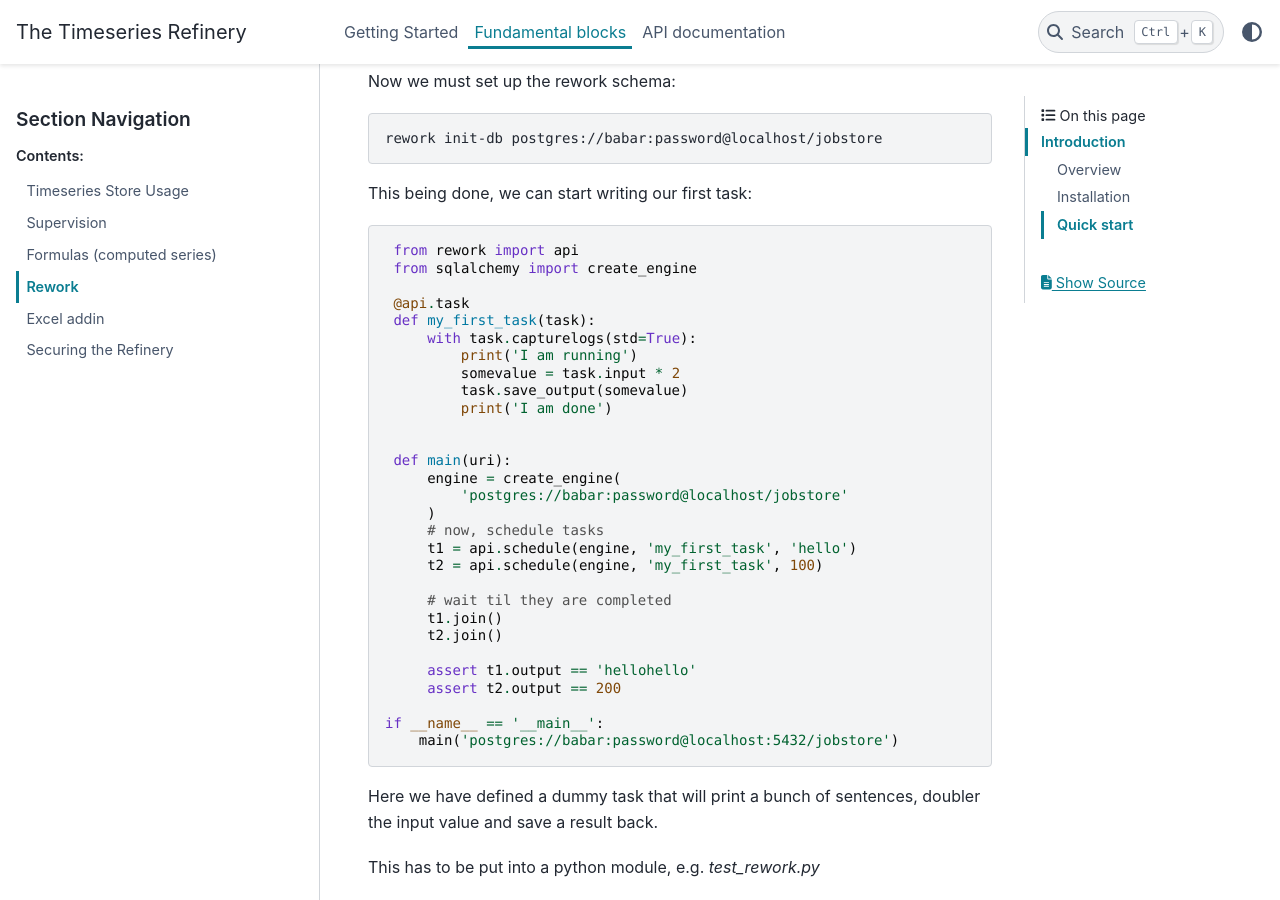
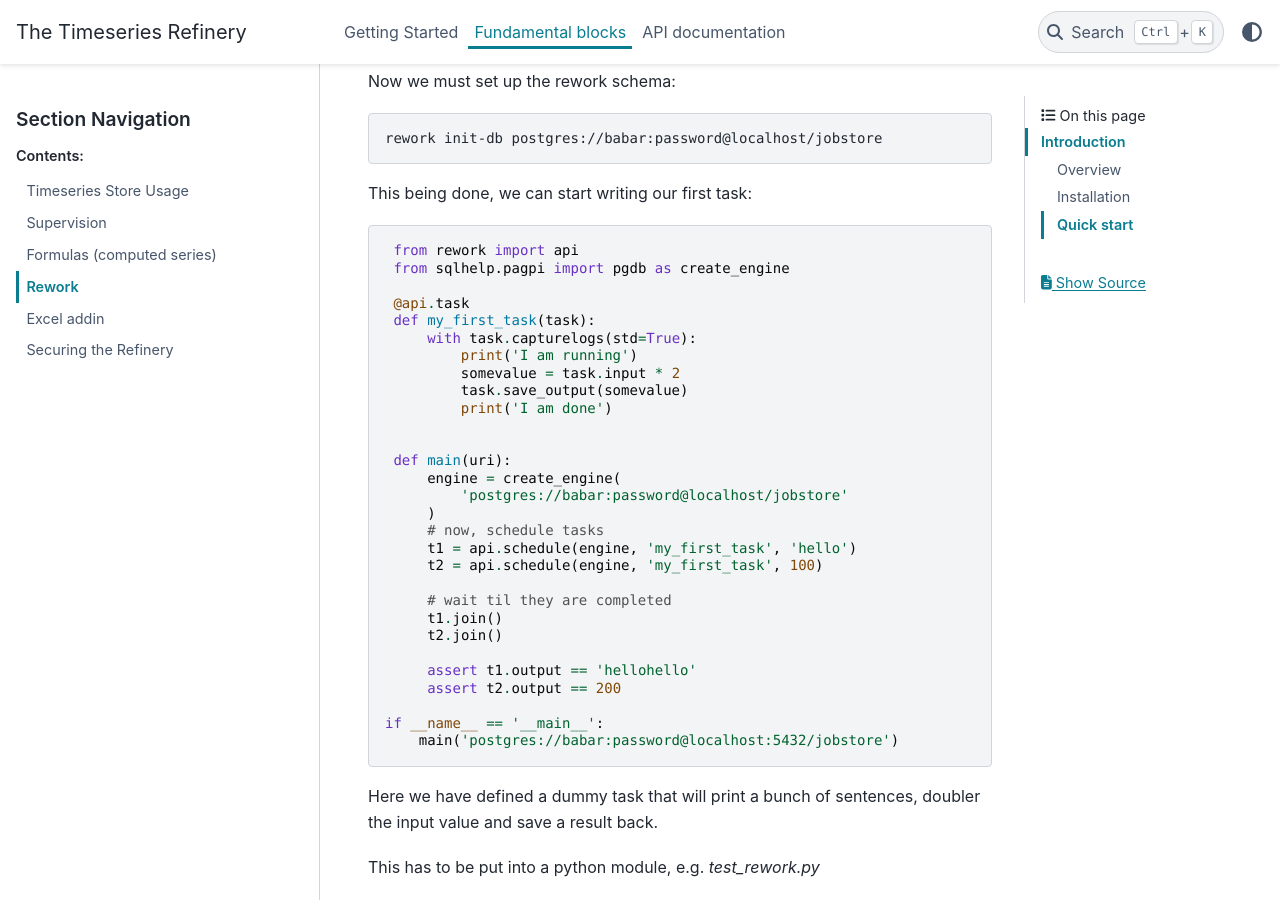
Before and after one commit to pythonianfr/tshistory_refinery, a Sphinx documentation site: the page built from docs/fundamental_blocks/rework.rst, in a window 1280 px wide and 900 px high, scrolled down 1854 px. Built offline with Sphinx 7.4.7 and the PyData theme 0.15.4, drawn with Linux system fonts in a browser that asks for light colours.

Commit message:
doc: use sqlhelp

```diff
--- a/docs/fundamental_blocks/rework.rst
+++ b/docs/fundamental_blocks/rework.rst
@@ -93,7 +93,7 @@ This being done, we can start writing our first task:
 .. code-block:: python
 
    from rework import api
-   from sqlalchemy import create_engine
+   from sqlhelp.pagpi import pgdb as create_engine
 
    @api.task
    def my_first_task(task):
```
